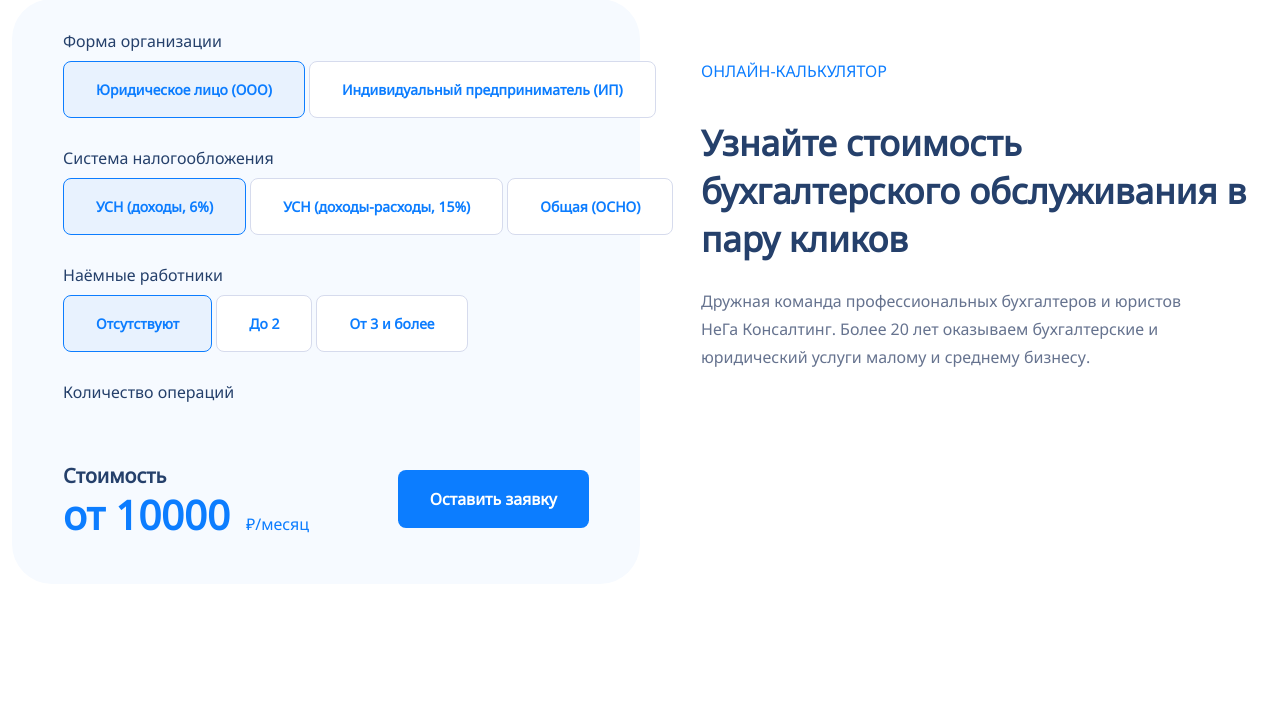
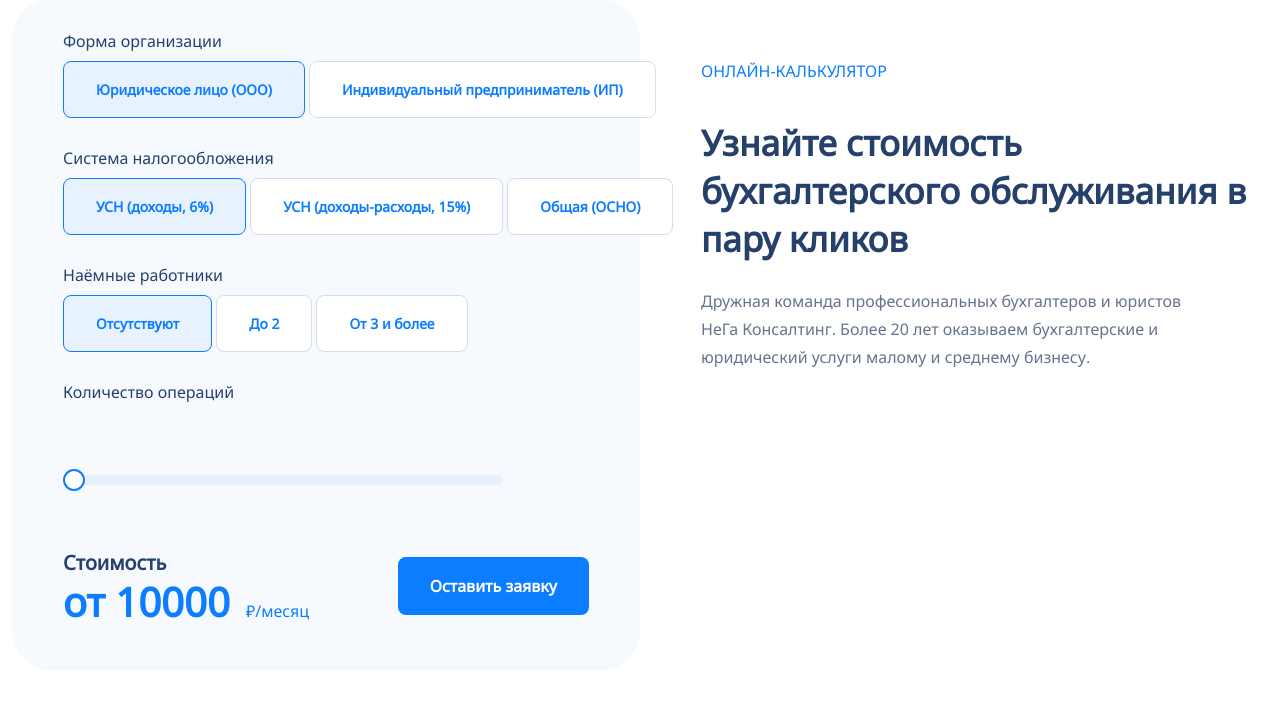
Before and after one commit to s33dd/webtestproj, a PHP site: page / in a window 1280 px wide. Shown: the part 4560-5287 px from the top of the page. Before the commit the page ends 5093 px from the top, so only its background shows below. Run offline with PHP 8.4, Linux system fonts and the light colour scheme; some web fonts are replaced.

Commit message:
added range with progress fill

```diff
--- a/components/scripts.php
+++ b/components/scripts.php
@@ -2,3 +2,4 @@
 <script src="../js/toggler.js"></script>
 <script src="https://unpkg.com/swiper@7/swiper-bundle.min.js"></script>
 <script src="../js/swiper.js"></script>
+<script src="../js/range_progress.js"></script>
--- a/index.php
+++ b/index.php
@@ -486,6 +486,9 @@
                             <button>От 3 и более</button>
                         </div>
                         <span>Количество операций</span>
+                        <div class="rulerbox">
+                            <input class="calc_range" type="range" min="0" max="100" step="1" value="0">
+                        </div>
                     </div>
                     <div class="sum">
                         <div class="total">
--- /dev/null
+++ b/js/range_progress.js
@@ -0,0 +1,9 @@
+$(document).ready(function () {
+    $('.calc_range').on('input',function (){
+        let progress = (this.value - this.min)/(this.max - this.min) * 100;
+        $('.calc_range').css({
+            background: 'linear-gradient(90deg, rgb(12, 125, 255) 0%, rgb(12, 125, 255) ' + progress
+                + '%, rgb(232, 242, 254)' + progress + '%, rgb(232, 242, 254) 100%)'
+        })
+    });
+});
--- a/js/toggler.js
+++ b/js/toggler.js
@@ -30,4 +30,4 @@ $(document).ready(function () {
             }
         }
     });
-})
+});
--- a/style/css/style.css
+++ b/style/css/style.css
@@ -878,6 +878,43 @@ h1, h2, h3, h4, h5, h6 {
 .calculator__content-calcbox .variables .buttonbox button:hover {
   border-color: #0c7dff;
 }
+.calculator__content-calcbox .variables .rulerbox {
+  max-width: 440px;
+}
+.calculator__content-calcbox .variables .rulerbox .calc_range {
+  width: 100%;
+  margin-top: 75px;
+  cursor: pointer;
+  background: linear-gradient(90deg, #0c7dff 0%, #0c7dff 0%, #e8f2fe 0%, #e8f2fe 100%);
+  -webkit-appearance: none;
+  -moz-appearance: none;
+  border-radius: 20px;
+  appearance: none;
+}
+.calculator__content-calcbox .variables .rulerbox .calc_range::-webkit-slider-runnable-track {
+  height: 10px;
+}
+.calculator__content-calcbox .variables .rulerbox .calc_range::-webkit-slider-thumb {
+  -webkit-appearance: none;
+  height: 22px;
+  width: 22px;
+  border: 2px solid #0c7dff;
+  border-radius: 50%;
+  background-color: white;
+  margin-top: -6px;
+}
+.calculator__content-calcbox .variables .rulerbox .calc_range::-moz-range-track {
+  height: 10px;
+}
+.calculator__content-calcbox .variables .rulerbox .calc_range::-moz-range-thumb {
+  -moz-appearance: none;
+  height: 22px;
+  width: 22px;
+  border: 2px solid #0c7dff;
+  border-radius: 50%;
+  background-color: white;
+  margin-top: -6px;
+}
 .calculator__content-calcbox .sum {
   display: flex;
   margin-top: 60px;
--- a/style/style.scss
+++ b/style/style.scss
@@ -786,6 +786,41 @@ $screen2: 360px;
             }
           }
         }
+        .rulerbox {
+          max-width: 440px;
+          .calc_range {
+            width: 100%;
+            margin-top: 75px;
+            cursor: pointer;
+            background: linear-gradient(90deg, $highlightColor 0%, $highlightColor 0%, rgb(232, 242, 254) 0%, rgb(232, 242, 254) 100%);
+            -webkit-appearance: none;
+            -moz-appearance: none;
+            border-radius: 20px;
+            appearance: none;
+            &::-webkit-slider-runnable-track {
+              height: 10px;
+            }
+            &::-webkit-slider-thumb {
+              -webkit-appearance: none;
+              height: 22px;
+              width: 22px;
+              @include border(2px, solid, $highlightColor, 50%);
+              background-color: $mainBkgColor;
+              margin-top: -6px;
+            }
+            &::-moz-range-track {
+              height: 10px;
+            }
+            &::-moz-range-thumb {
+              -moz-appearance: none;
+              height: 22px;
+              width: 22px;
+              @include border(2px, solid, $highlightColor, 50%);
+              background-color: $mainBkgColor;
+              margin-top: -6px;
+            }
+          }
+        }
       }
       .sum {
         display: flex;
```
Also changed, not shown: 1 other file.
